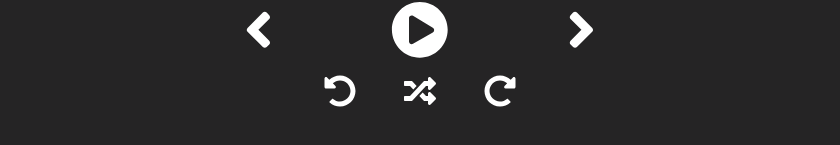
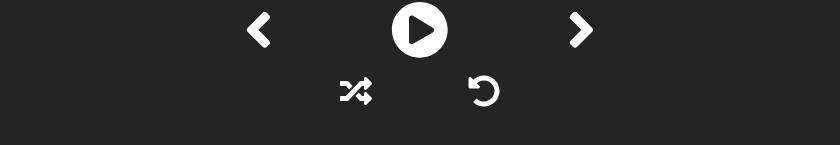
Before and after one commit to Jon-Laboy/chillHop-music-app, a React (Create React App) app: page / in a window 1280 px wide. Shown: the part 647-792 px from the top of the page, without its empty margins (220-1060 px from the left). Built offline with nearby package versions, Linux system fonts and the light colour scheme; a web font is replaced by a local one.

Commit message:
final commit with shuffle and replay btns added

```diff
--- a/src/App.js
+++ b/src/App.js
@@ -21,8 +21,8 @@ function App() {
   );
   const [libraryStatus, setLibraryStatus] = useState(false);
   const [shuffleState, setShuffleState] = useState(false);
+  const [loopState, setLoopState]  = useState(false);
 
-  console.log(shuffleState)
 
   //Update song time as it plays
   const handleTimeUpdate = (e) => {
@@ -30,7 +30,6 @@ function App() {
     const duration = e.target.duration;
     setSongInfo({ ...songInfo, currentTime: current, duration })
   }
-
 
   //Auto skip to next song when song ends OR random song if shuffle btn selected
   const handleSongEnd = async() => {
@@ -43,14 +42,17 @@ function App() {
       await setCurrentSong(songs[Math.floor(Math.random() * songs.length)])
 
      }
+     if(loopState===true) {
+      const currentIndex = songs.findIndex(song => song.id === currentSong.id)
+      await setCurrentSong(songs[currentIndex])
+     }
 
-    //play the next song if playing previous song
+    //play the next song if previous song was playing
     if(isPlaying) audioRef.current.play();
   }
 
   return (
     <div className={`App ${libraryStatus ? "library-active" : ""}`}>
-      {/* <h1 className="title" >Chill-Hop</h1> */}
       <Nav
       libraryStatus={libraryStatus}
       setLibraryStatus={setLibraryStatus}
@@ -73,7 +75,8 @@ function App() {
       setCurrentSong={setCurrentSong}
       shuffleState= {shuffleState}
       setShuffleState={setShuffleState}
-      handleSongEnd= {handleSongEnd}
+      loopState={loopState}
+      setLoopState={setLoopState}
       />
       <Library
       audioRef={audioRef}
--- a/src/components/LibrarySong.js
+++ b/src/components/LibrarySong.js
@@ -1,6 +1,6 @@
 import React from 'react';
 
-const LibrarySong = ({ isPlaying, audioRef, songs, setSongs, currentSong, setCurrentSong, song }) => {
+const LibrarySong = ({ isPlaying, audioRef, currentSong, setCurrentSong, song }) => {
 
     const handleSongSelect = async () => {
         await setCurrentSong(song)
@@ -9,8 +9,6 @@ const LibrarySong = ({ isPlaying, audioRef, songs, setSongs, currentSong, setCur
     }
 
     return (
-        // To avoid the need for updating the active song in the library, you can just use the following code in the LibrarySong component instead of checking adding the class based on 'song.active':className={`library-song ${song.id === currentSong.id ? 'selected' : ''}`} and now don't need the setSongs under handleSongSelect
-
         <div className={`library-song  ${song.id === currentSong.id ? 'selected' : ''}`}
             onClick={handleSongSelect}>
             <img src={song.cover} />
--- a/src/components/PlayerControls.js
+++ b/src/components/PlayerControls.js
@@ -6,8 +6,7 @@ import {
   faAngleRight,
   faPauseCircle,
   faRandom,
-  faUndoAlt,
-  faRedoAlt
+  faUndoAlt
 } from "@fortawesome/free-solid-svg-icons";
 
 const PlayerControls = ({
@@ -19,9 +18,10 @@ const PlayerControls = ({
   setCurrentSong,
   isPlaying,
   setIsPlaying,
-  handleSongEnd,
   setShuffleState,
   shuffleState,
+  loopState,
+  setLoopState
 }) => {
   const animationPercentage = (songInfo.currentTime / songInfo.duration) * 100;
 
@@ -59,14 +59,7 @@ const PlayerControls = ({
     if (isPlaying) audioRef.current.play();
   };
 
-  //CODE THE 10 SECONDS TIME ICONS
-  // const forwardTenSec =() => {
 
-  // }
-
-  // const backTenSec =() => {
-
-  // }
   return (
     <div className="player-container">
       <div className="time-control">
@@ -94,7 +87,6 @@ const PlayerControls = ({
       <div className="play-control">
         <FontAwesomeIcon
           onClick={() => skipTrackHandler("skip-back")}
-          className="skip-back"
           icon={faAngleLeft}
           size="3x"
         />
@@ -106,30 +98,22 @@ const PlayerControls = ({
         />
         <FontAwesomeIcon
           onClick={() => skipTrackHandler("skip-forward")}
-          className="skip-forward"
           icon={faAngleRight}
           size="3x"
         />
       </div>
       <div className="shuffle-row">
         <FontAwesomeIcon
-        className="back10"
-        icon={faUndoAlt}
-        size="2x"
-        style={{color:"white", cursor:"pointer", marginBottom:"1rem"}}
-        />
-        <FontAwesomeIcon
           onClick={()=> setShuffleState(!shuffleState)}
           icon={faRandom}
           size="2x"
           style={{margin:"0rem 3rem 1rem 3rem", cursor:"pointer",color: shuffleState ? "rgb(218, 92, 92)" : "white"}}
         />
-         <FontAwesomeIcon
-         className="back10"
-         icon={faRedoAlt}
-         size="2x"
-         style={{color:"white", cursor:"pointer", marginBottom:"1rem"}}
-         />
+       <FontAwesomeIcon
+        onClick={()=> setLoopState(!loopState)}
+        icon={faUndoAlt}
+        size="2x"
+        style={{margin:"0rem 3rem 1rem 3rem", cursor:"pointer",color: loopState ? "rgb(218, 92, 92)" : "white"}}        />
        </div>
     </div>
   );
--- a/src/styles/_library.scss
+++ b/src/styles/_library.scss
@@ -28,12 +28,9 @@
         width: 30%;
         border-radius: 5px;
         border: .1px solid white;
-        // box-shadow: 5px 15px 10px,
-        // -5px 5px 10px white;
         ;
     }
     &:hover {
-        // background: rgba(255, 255, 255, 0.692);
         background: rgba(255, 255, 255, 0.836);
         h3,h4 {
             color: black;
--- a/src/styles/_player.scss
+++ b/src/styles/_player.scss
@@ -12,7 +12,6 @@
     display:flex;
     align-items: center;
     input{
-        // padding: 1rem 0rem;
         width:100%;
         -webkit-appearance: none;
         background: transparent;
@@ -32,8 +31,6 @@
     font-size: 1.2rem;
     padding: 1rem;
     width: 30%;
-    // margin-bottom: 1rem;
-    // margin-top: 1.5rem;
     svg {
         cursor: pointer;
         color: white;
```
Also changed, not shown: src/styles/_song.scss (line endings or trailing spaces), 2 other files (tests, documents, lock files or other folders).
